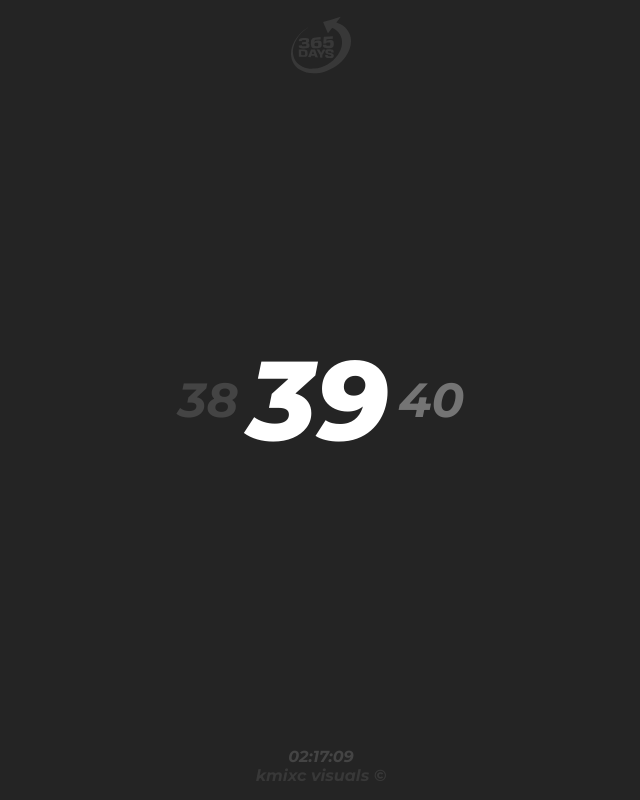
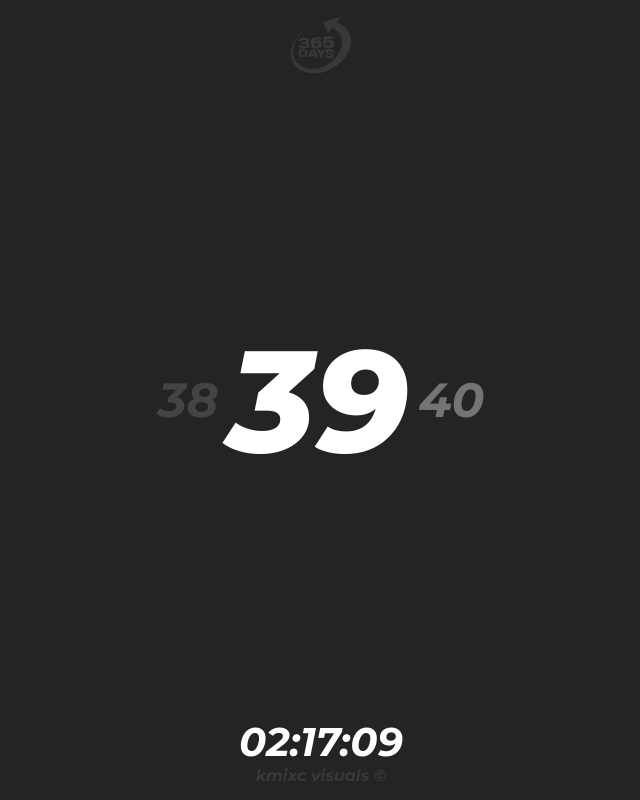
Before and after one commit to kmixc/dayoftheyear, a React (Vite) app: page / in a window 1280 px wide. Shown: the whole page, without its empty margins (319-959 px from the left). Built offline with nearby package versions, Linux system fonts and the light colour scheme.

Commit message:
day of the year

```diff
--- a/src/App.css
+++ b/src/App.css
@@ -36,7 +36,7 @@ body {
 
 .today {
   font-weight: 800;
-  font-size: 7em;
+  font-size: 9em;
   padding: 0 10px;
   color: #fff;
 }
@@ -49,7 +49,8 @@ body {
 }
 
 #time {
-  color: rgb(68, 68, 68);
+  color: #fff;
+  font-size: 2.5em;
 }
 
 .copyright {
```
